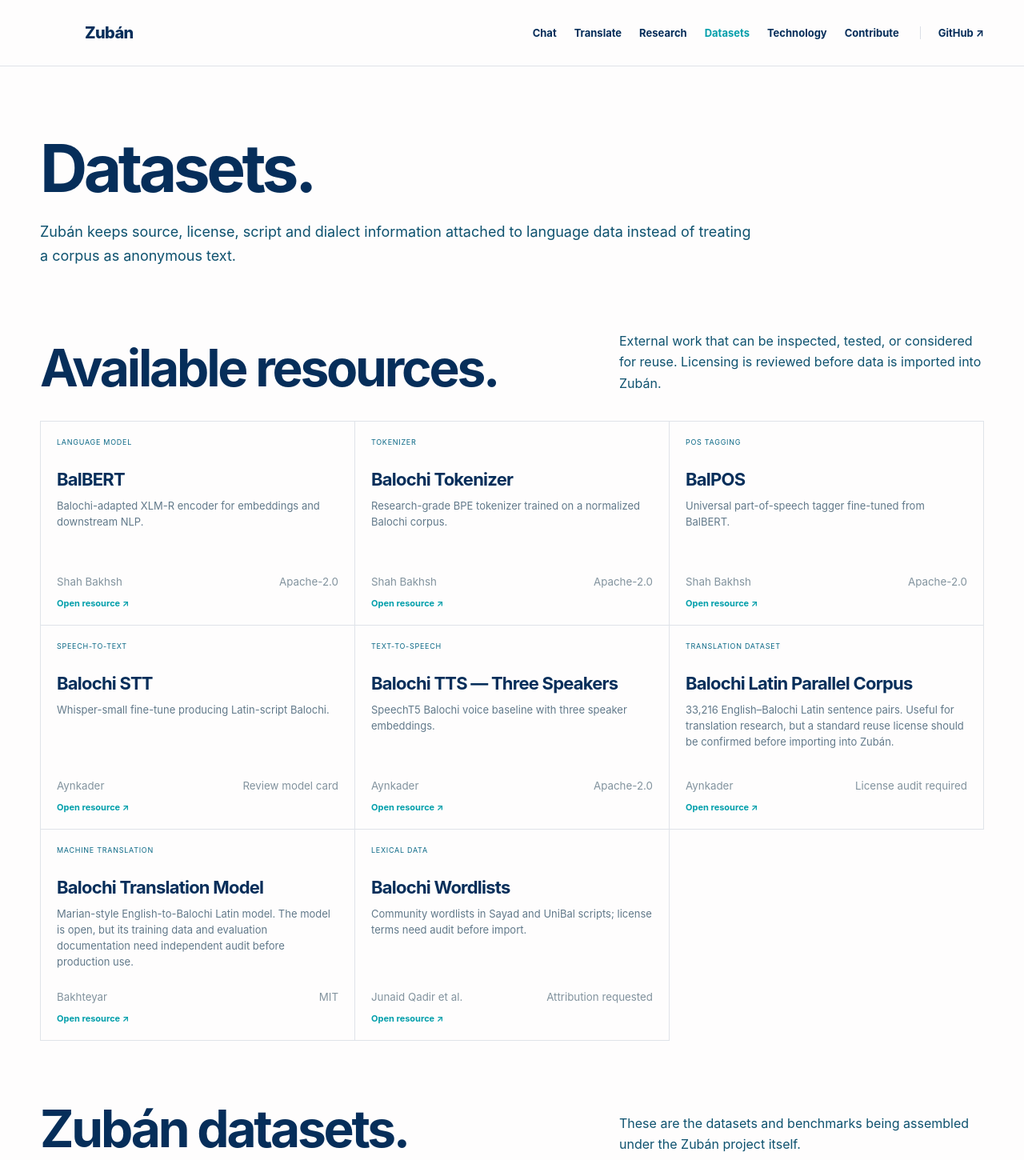
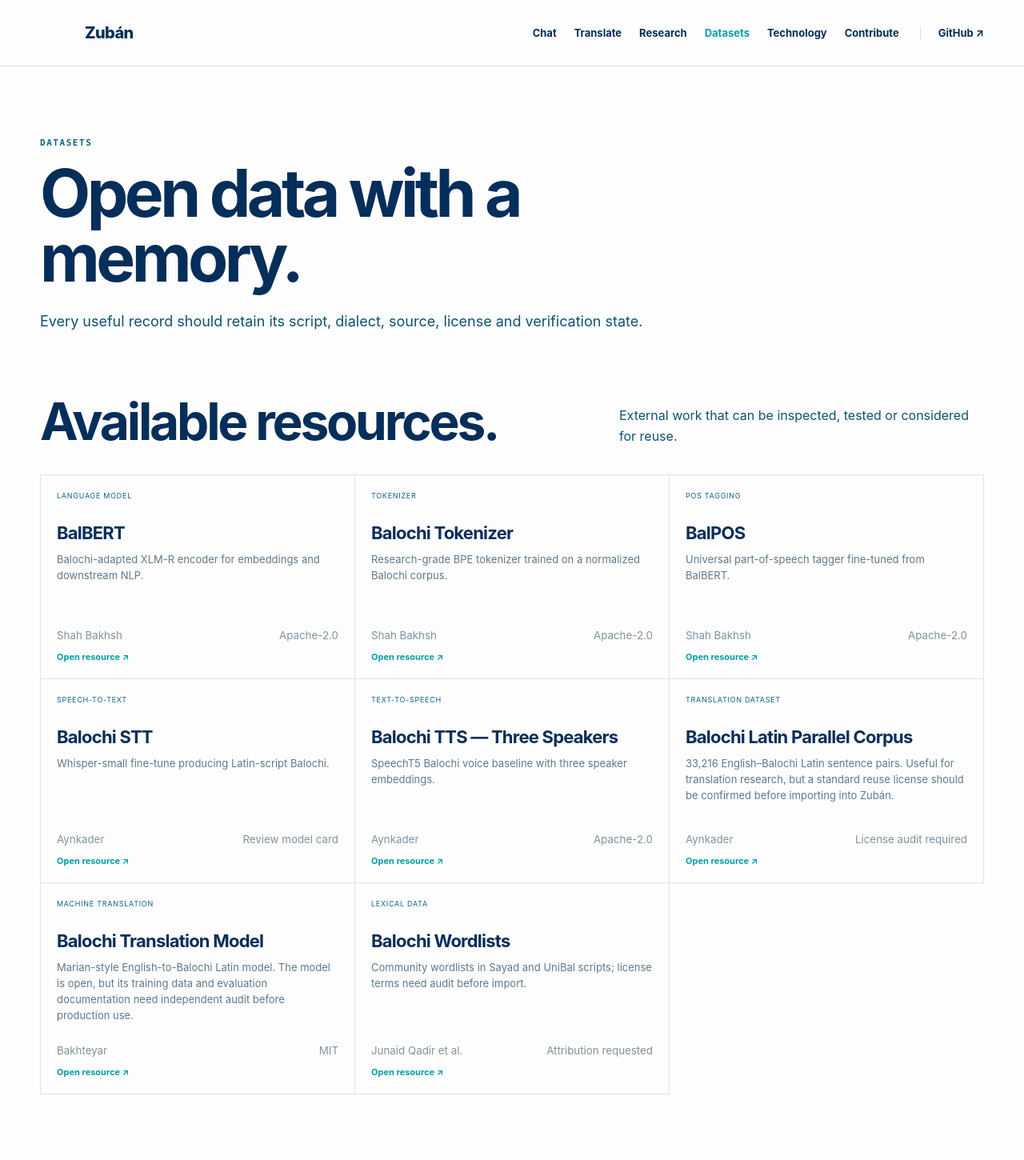
Before and after one commit to merajNizBaloch/Zuban-Open-Balochi-AI, a Next.js app: page /datasets in a window 1280 px wide. Shown: the top 1450 px of the page at 80% size. Built offline with nearby package versions, Linux system fonts and the light colour scheme.

Commit message:
design: unify Zubán public pages

```diff
--- a/src/app/datasets/page.tsx
+++ b/src/app/datasets/page.tsx
@@ -13,14 +13,17 @@
   return (
     <section className="section datasets-page">
       <div className="shell">
-        <h1 className="page-title">Datasets.</h1>
-        <p className="lead wide">
-          Zubán keeps source, license, script and dialect information attached to language data instead of treating a corpus as anonymous text.
-        </p>
+        <div className="page-intro-center">
+          <p className="eyebrow">DATASETS</p>
+          <h1 className="page-title">Open data with a memory.</h1>
+          <p className="lead wide">
+            Every useful record should retain its script, dialect, source, license and verification state.
+          </p>
+        </div>
 
-        <div className="section-heading datasets-heading">
+        <div className="section-heading centered-section-heading datasets-heading">
           <div><h2>Available resources.</h2></div>
-          <p>External work that can be inspected, tested, or considered for reuse. Licensing is reviewed before data is imported into Zubán.</p>
+          <p>External work that can be inspected, tested or considered for reuse.</p>
         </div>
 
         <div className="dataset-resource-grid">
@@ -35,9 +38,9 @@
           ))}
         </div>
 
-        <div className="section-heading datasets-heading">
+        <div className="section-heading centered-section-heading datasets-heading">
           <div><h2>Zubán datasets.</h2></div>
-          <p>These are the datasets and benchmarks being assembled under the Zubán project itself.</p>
+          <p>Datasets and benchmarks being assembled under the Zubán project itself.</p>
         </div>
 
         <div className="dataset-table" role="table" aria-label="Zubán datasets">
@@ -54,7 +57,7 @@
           ))}
         </div>
 
-        <div className="schema-box">
+        <div className="schema-box schema-box-centered">
           <p className="eyebrow">MINIMUM RECORD METADATA</p>
           <code>{"{ text, script, dialect, source, license, verification }"}</code>
         </div>
```
